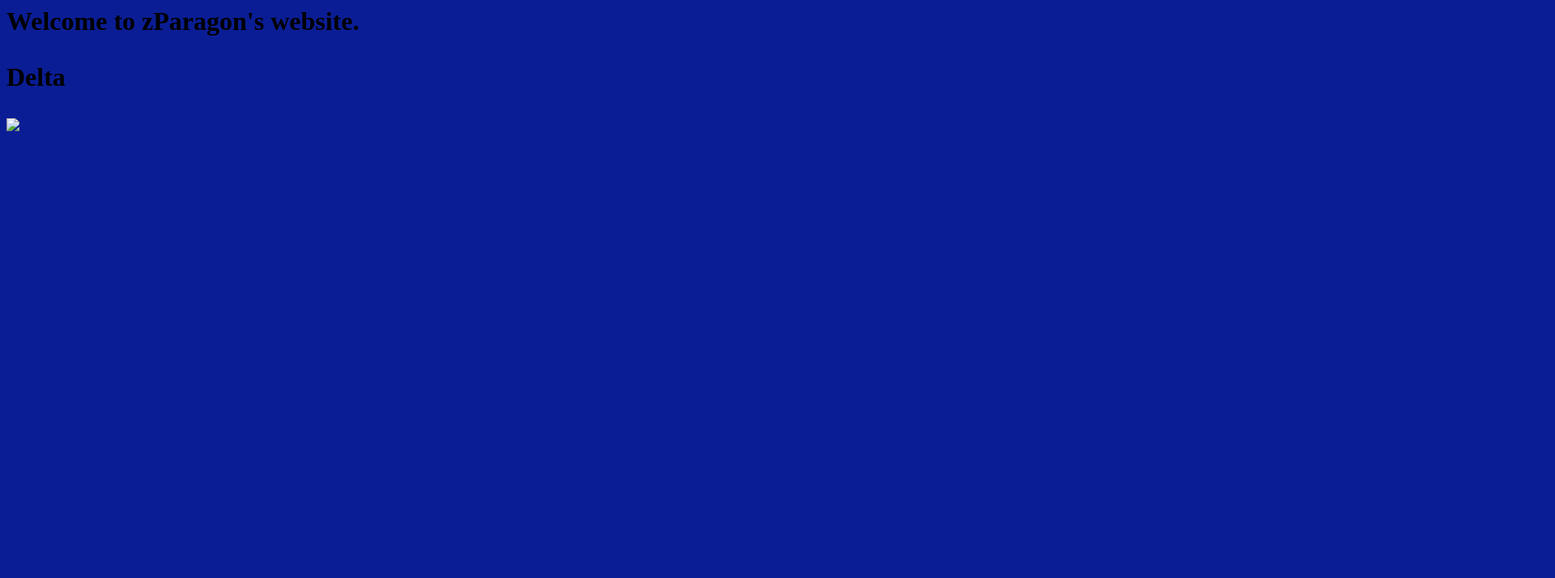
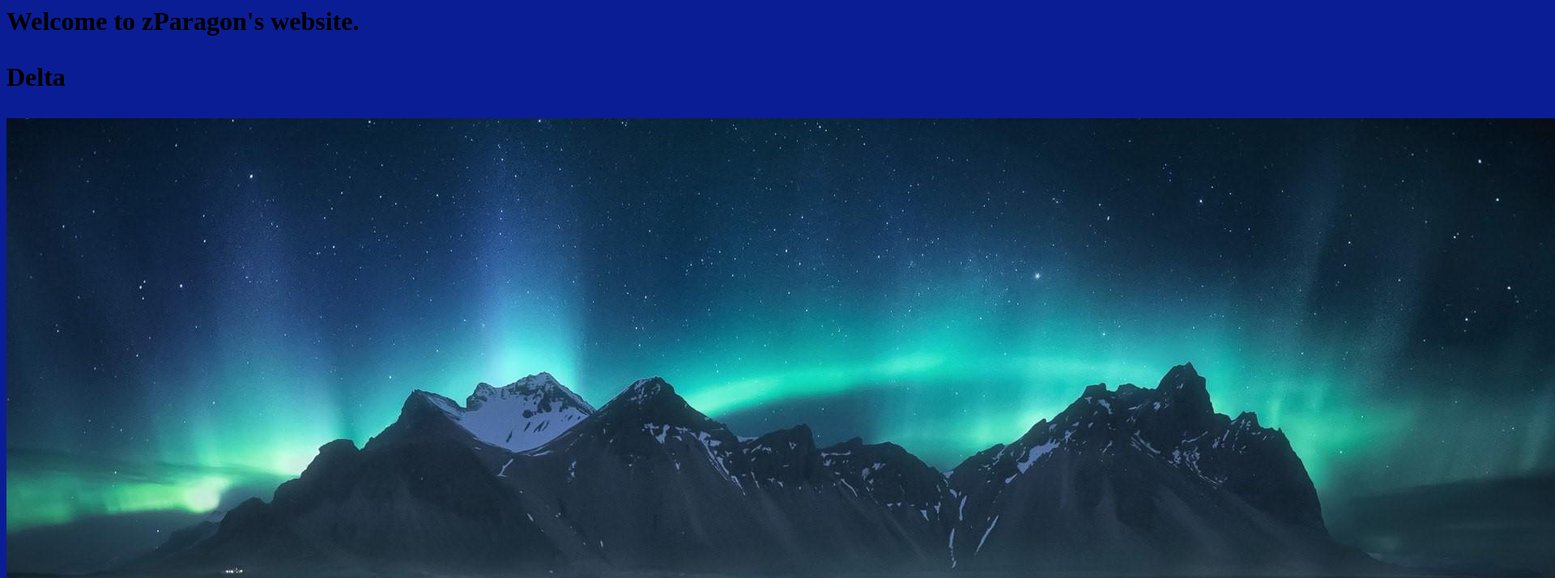
Before and after one commit to zParagon/website, a plain HTML site: page index.html in a window 1280 px wide. Shown: the top 714 px of the page at 81% size, 1920 px wide, since content can reach past the window. Drawn offline with Linux system fonts and the light colour scheme.

Commit message:
Update index.html

```diff
--- a/index.html
+++ b/index.html
@@ -7,7 +7,7 @@
   <body>
     <h1> Welcome to zParagon's website.<h1>
       <p> Delta </p>
-    <img src="wallpaper2.jpg" style="widht:auto;height:auto;"/>
+    <img src="wallpaper1.jpg" style="widht:auto;height:auto;"/>
   <body>
 
   <style>
```
